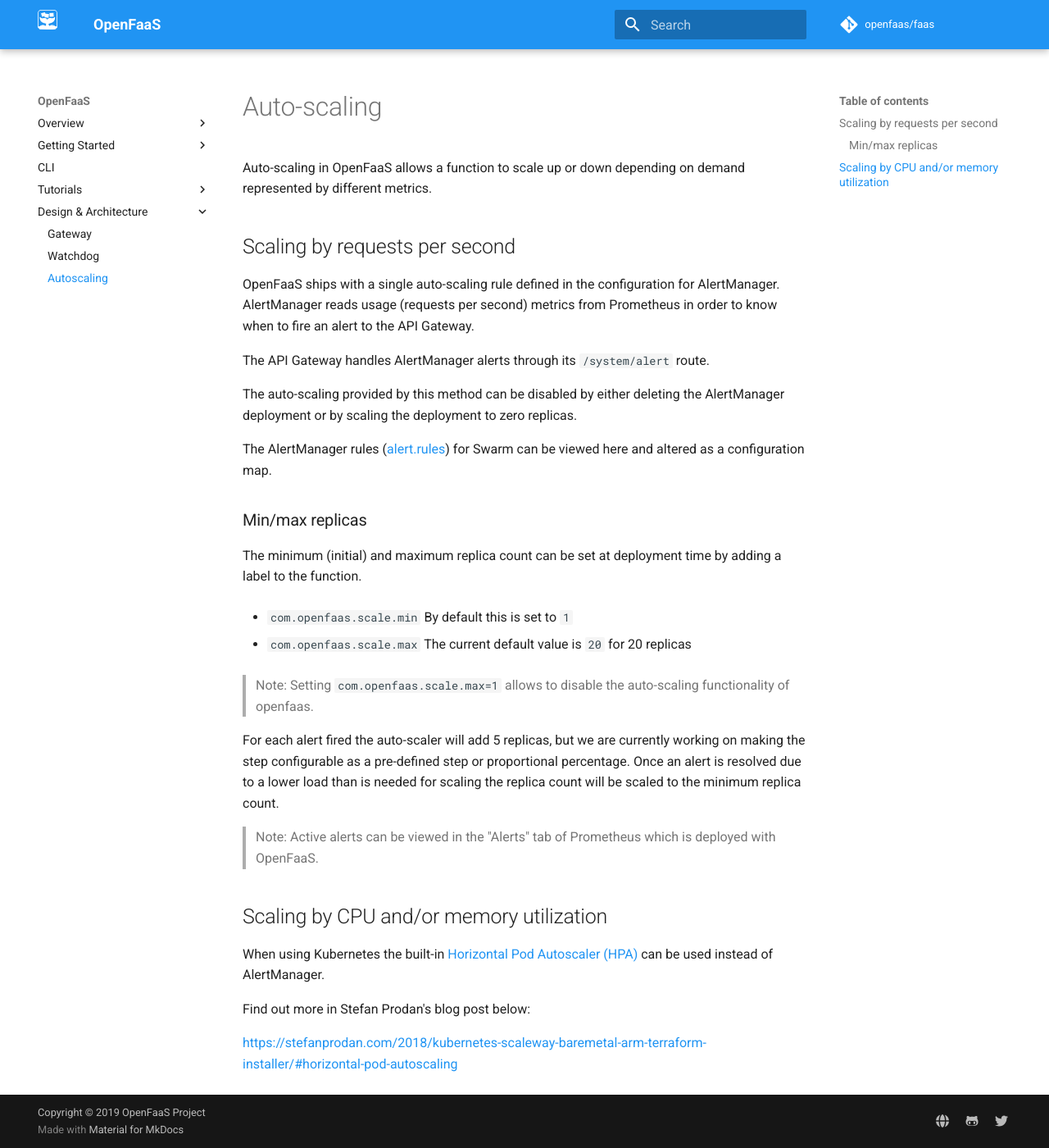
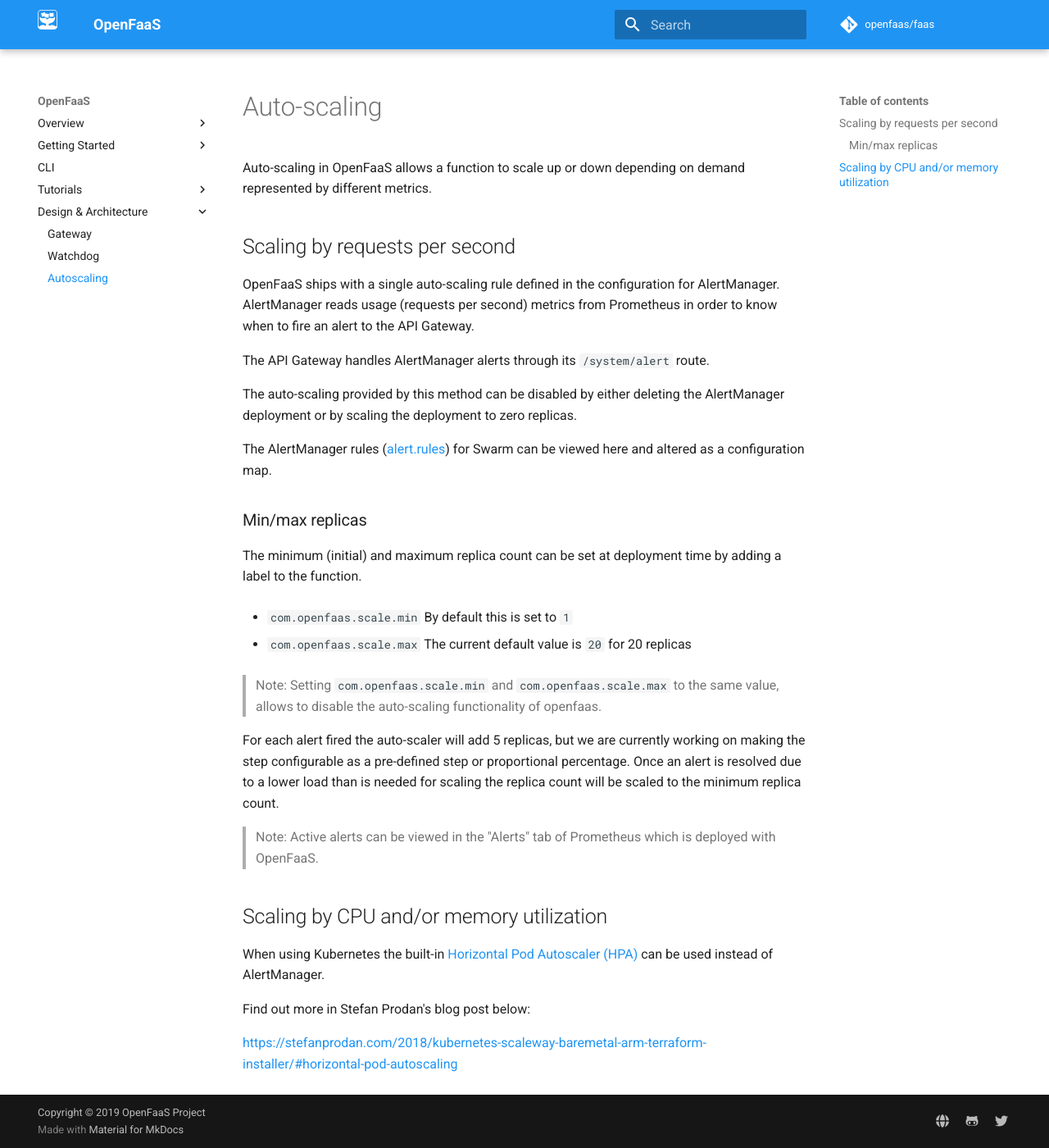
Before and after one commit to openfaas/docs, an MkDocs documentation site: the page built from docs/architecture/autoscaling.md, in a window 1280 px wide and 1400 px high. Shown: the whole window at 82% size. Built offline with MkDocs 1.6.1 and Material for MkDocs 9.7.7, drawn with Linux system fonts in a browser that asks for light colours; comment, search, counter and statistics services are not loaded; old or Windows-style settings are respelled for this version of MkDocs.

Commit message:
Clarified note
Signed-off-by: Simon Pelczer <templum.dev@gmail.com>

```diff
--- a/docs/architecture/autoscaling.md
+++ b/docs/architecture/autoscaling.md
@@ -20,7 +20,7 @@ The minimum (initial) and maximum replica count can be set at deployment time by
 
 * `com.openfaas.scale.max` The current default value is `20` for 20 replicas
 
-> Note: Setting `com.openfaas.scale.max=1` allows to disable the auto-scaling functionality of openfaas.
+> Note: Setting `com.openfaas.scale.min` and `com.openfaas.scale.max` to the same value, allows to disable the auto-scaling functionality of openfaas.
 
 
 For each alert fired the auto-scaler will add 5 replicas, but we are currently working on making the step configurable as a pre-defined step or proportional percentage. Once an alert is resolved due to a lower load than is needed for scaling the replica count will be scaled to the minimum replica count.
```
